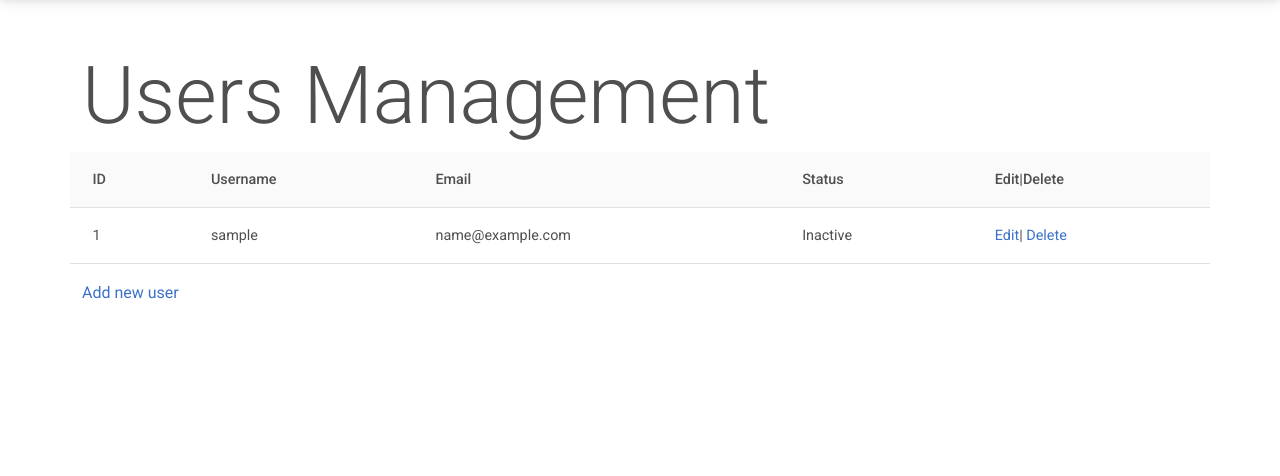
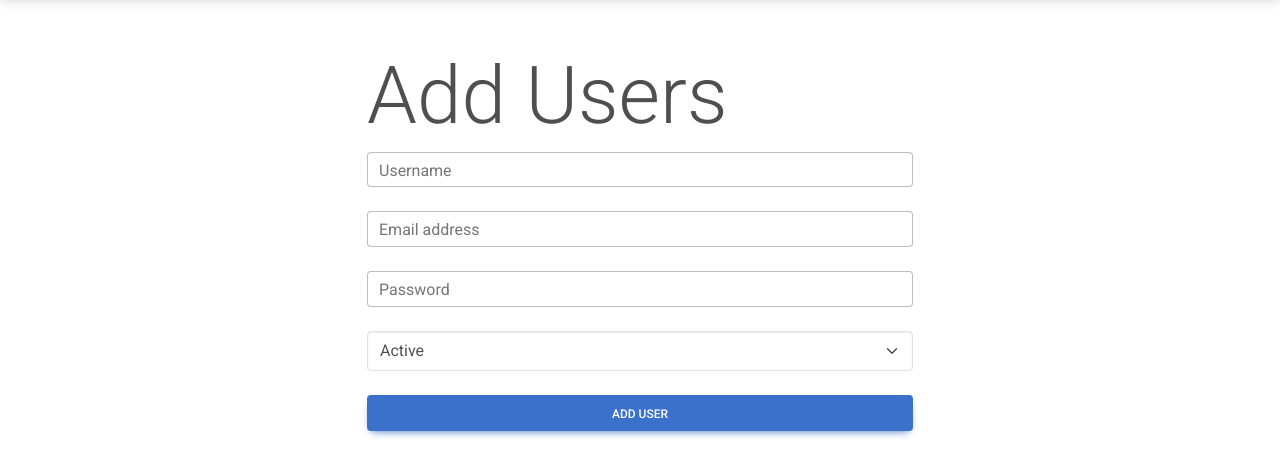
Before and after one commit to dipudangol2/cms-php, a PHP site: page /users_add.php in a window 1280 px wide. Shown: the part 59-535 px from the top of the page. Run offline with PHP 8.4, Linux system fonts and the light colour scheme; the visitor is signed in with stand-in values (Sample User, id 1); tables that the repository leaves empty or names only in its code hold one stand-in row (values such as "Sample post").

Commit message:
Complete User CRUD

```diff
--- a/cms/users_add.php
+++ b/cms/users_add.php
@@ -5,66 +5,73 @@ include("includes/functions.php");
 secure();
 include("includes/header.php");
 
+if (isset($_POST['username'])) {
 
-if ($stm = $connect->prepare("SELECT * FROM users")) {
-    $stm->execute();
+    if ($stm = $connect->prepare(" INSERT INTO users (username, email, password, active) VALUES (?, ?, ? ,?)")) {
+        $hash = sha1($_POST['password']);
+        $stm->bind_param("ssss", $_POST['username'], $_POST['email'], $hash, $_POST['active']);
+        $stm->execute();
+        set_message(sprintf("User %s sucessfully added!", $_POST['username']));
+        header("Location:" . base_url() . "users.php");
+        $stm->close();
+        die();
 
-    $result = $stm->get_result();
+        if ($user) {
+            $_SESSION['id'] = $user['id'];
+            $_SESSION['email'] = $user['email'];
+            $_SESSION['username'] = $user['username'];
+            set_message(sprintf("Hello %s!", $_SESSION['username']));
+            header("Location:" . base_url() . "dashboard.php");
+            die();
+        }
+    } else {
+        echo "Error: Couldn't find statement!";
+    }
+}
 
-    if ($result->num_rows > 0) {
 
 ?>
 
 
-        <div class="container mt-5">
-            <div class="row justify-content-center">
-                <h1 class="display-1">Users Management</h1>
-                <table class="table table-striped table-hover">
-                    <tr>
-                        <th>ID</th>
-                        <th>Username</th>
-                        <th>Email</th>
-                        <th>Status</th>
-                        <th>Edit|Delete</th>
-                    </tr>
-                    <?php
-                    while ($record = mysqli_fetch_assoc($result)) {
-                    ?>
-                        <tr>
-                            <td><?php echo $record['id']; ?></td>
-                            <td><?php echo $record['username']; ?></td>
-                            <td><?php echo $record['email']; ?></td>
-                            <td>
-                                <?php
-                                if ($record['active'] == 1) {
-                                    echo "Active";
-                                } else {
-                                    echo "Inactive";
-                                }
-                                ?>
-                            </td>
-                            <td>
-                                <a href="<?php echo $base_path; ?>user_edit.php?id=<?php echo $record['id']; ?>">Edit</a>|
-                                <a href="<?php echo $base_path; ?>user.php?delete=<?php echo $record['id']; ?>">Delete</a>
-                            </td>
-                        </tr>
-                    <?php }
+<div class="container mt-5">
+    <div class="row justify-content-center">
+        <div class="col-md-6">
+            <h1 class="display-1">Add Users </h1>
 
-                    ?>
-                </table>
-                <a href="<?php echo $base_path ?>user_add.php">Add new user</a>
-            </div>
+            <form method="POST">
+                <!-- Username input -->
+                <div data-mdb-input-init class="form-outline mb-4">
+                    <input type="text" id="username" name="username" class="form-control" />
+                    <label class="form-label" for="form1Example1">Username </label>
+                </div>
+
+                <!-- Email input -->
+                <div data-mdb-input-init class="form-outline mb-4">
+                    <input type="email" id="email" name="email" class="form-control" />
+                    <label class="form-label" for="form1Example1">Email address</label>
+                </div>
+
+                <!-- Password input -->
+                <div data-mdb-input-init class="form-outline mb-4">
+                    <input type="password" id="password" name="password" class="form-control" />
+                    <label class="form-label" for="form1Example2">Password</label>
+                </div>
+
+                <!--Active selection-->
+                <div data-mdb-input-init class="form-outline mb-4">
+                    <select name="active" class="form-select" id="active">
+                        <option value="1">Active</option>
+                        <option value="2">Inactive</option>
+                    </select>
+                </div>
+                <!-- Submit button -->
+                <button data-mdb-ripple-init type="submit" class="btn btn-primary btn-block">Add user</button>
+            </form>
         </div>
+    </div>
+</div>
 
 <?php
-    } else {
-
-        echo "No users found!";
-    }
-    $stm->close();
-} else {
-    echo "Error: Couldn't find statement!";
-}
 
 include("includes/footer.php");
 ?>
```
Also changed, not shown: cms/user_edit.php (added, +97 -0 lines), cms/users.php (+13 -1 lines).
